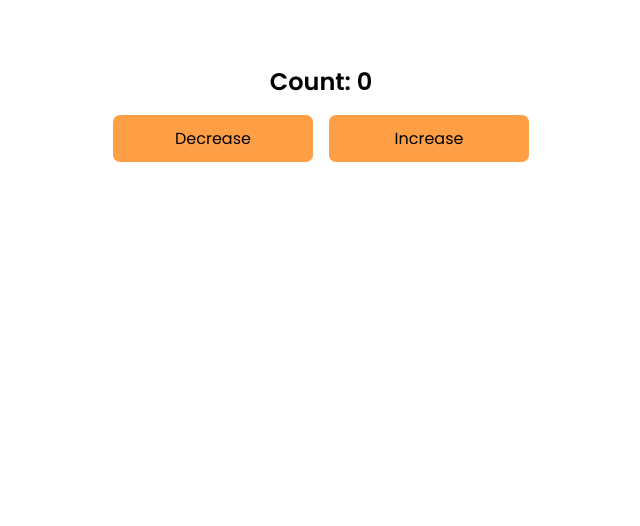
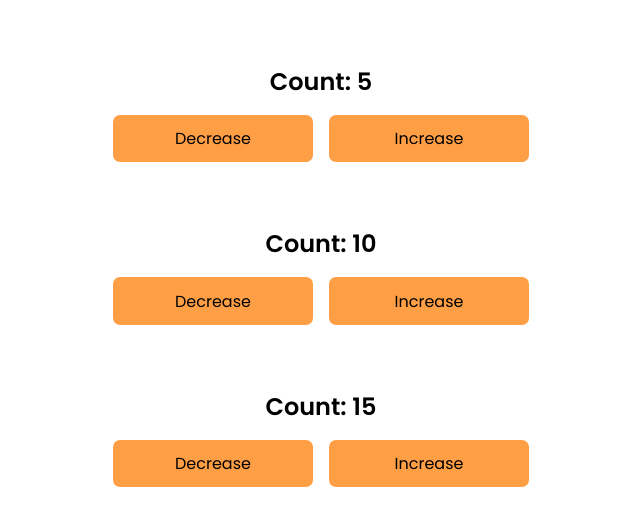
Before and after one commit to widekaardhiguna/training-basic-react, a React (Create React App) app: page / in a window 1280 px wide. Shown: the top 526 px of the page, without its empty margins (319-959 px from the left). Built offline with nearby package versions, Linux system fonts and the light colour scheme.

Commit message:
counter component

```diff
--- a/src/App.js
+++ b/src/App.js
@@ -1,26 +1,12 @@
-import { useState } from "react"
+import Counter from "./components/Counter"
 
 function App() {
-  const [count, setCount] = useState(0)
-
-  const handleIncrease = () => {
-    setCount(count + 1)
-  }
-
-  const handleDecrease = () => {
-    setCount(count - 1)
-  }
-
   return (
-    <div className="counter-wrapper">
-      <h2 className="indicator">Count: {count}</h2>
-      <button className="button decrease" onClick={handleDecrease}>
-        Decrease
-      </button>
-      <button className="button increase" onClick={handleIncrease}>
-        Increase
-      </button>
-    </div>
+    <>
+      <Counter initialValue={5} step={3} />
+      <Counter initialValue={10} step={10} />
+      <Counter initialValue={15} />
+    </>
   )
 }
 
--- /dev/null
+++ b/src/components/Counter.js
@@ -0,0 +1,26 @@
+import { useState } from "react"
+
+const Counter = ({ initialValue = 0, step = 1 }) => {
+  const [count, setCount] = useState(initialValue)
+
+  const handleIncrease = () => {
+    setCount(count + step)
+  }
+
+  const handleDecrease = () => {
+    setCount(count - step)
+  }
+  return (
+    <div className="counter-wrapper">
+      <h2 className="indicator">Count: {count}</h2>
+      <button className="button decrease" onClick={handleDecrease}>
+        Decrease
+      </button>
+      <button className="button increase" onClick={handleIncrease}>
+        Increase
+      </button>
+    </div>
+  )
+}
+
+export default Counter
```
